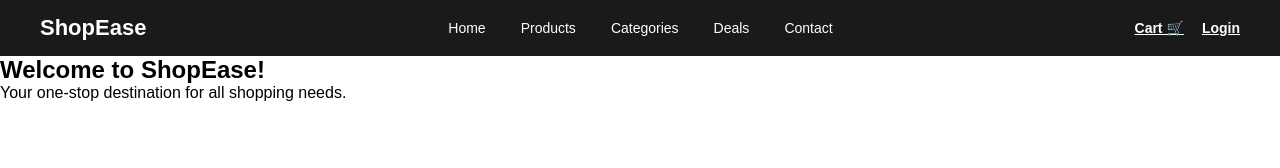
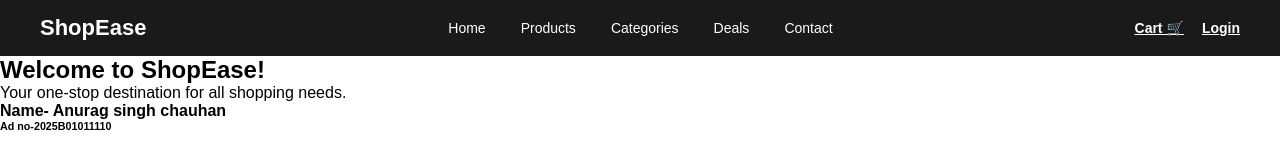
Before and after one commit to ANURAG123456789000/CSE-WEB, a plain HTML site: page Experiment10.html in a window 1280 px wide. Drawn offline with Linux system fonts and the light colour scheme.

Commit message:
experiment

```diff
--- a/Experiment10.html
+++ b/Experiment10.html
@@ -83,6 +83,8 @@
 <div>
     <h2>Welcome to ShopEase!</h2>
     <p>Your one-stop destination for all shopping needs.</p>
+    <h4>Name- Anurag singh chauhan</h4>
+    <h6>Ad no-2025B01011110</h6>
 </div>
 </body>
 </html>
```
